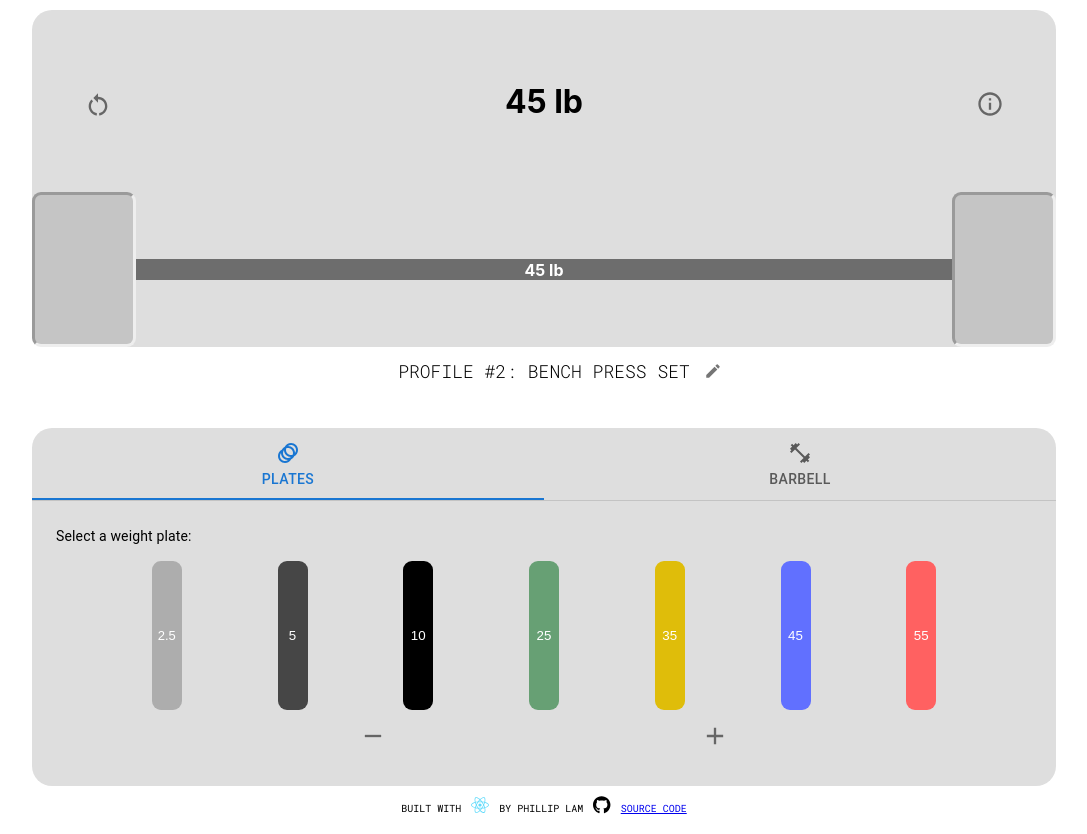
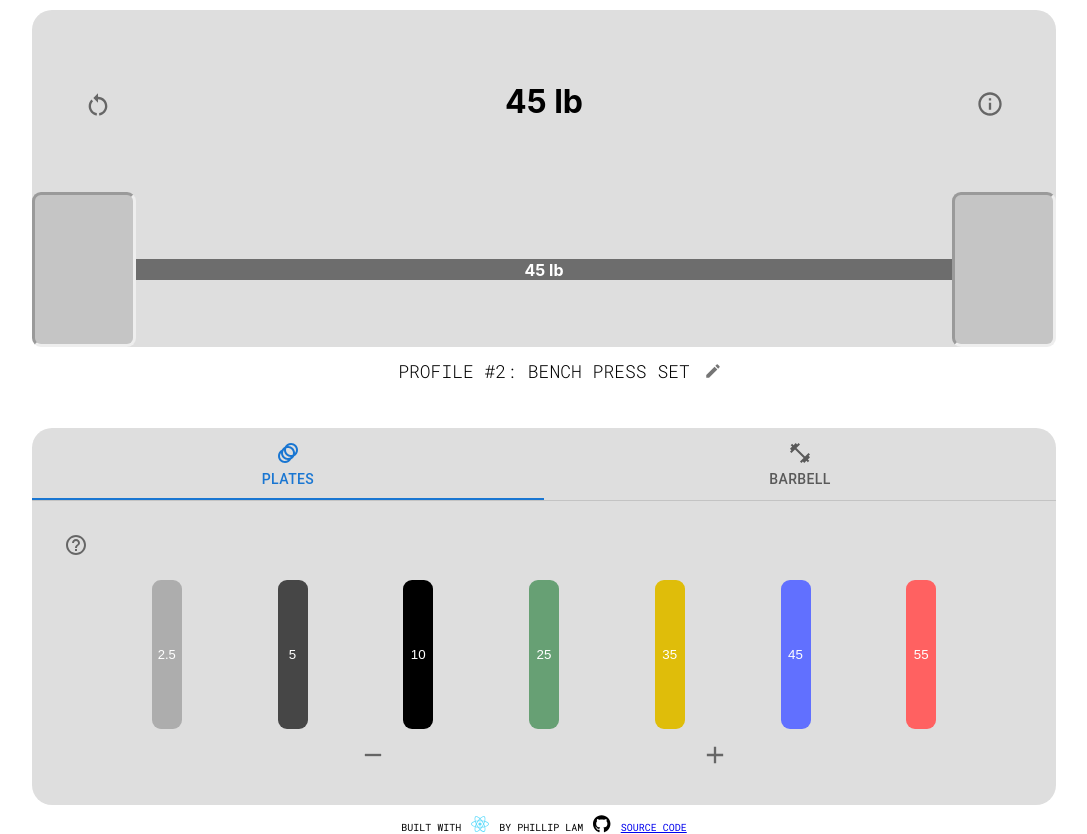
Before and after one commit to philliplam8/barbell-calculator, a React (Create React App) app: page / in a window 1280 px wide. Shown: the whole page, without its empty margins (96-1183 px from the left). Built offline with nearby package versions, Linux system fonts and the light colour scheme.

Commit message:
refactor: abstracted helper text tool tip into component

```diff
--- a/src/components/WeightControls/ControlTabs.js
+++ b/src/components/WeightControls/ControlTabs.js
@@ -7,6 +7,7 @@ import Typography from '@mui/material/Typography';
 import Box from '@mui/material/Box';
 import FitnessCenterIcon from '@mui/icons-material/FitnessCenter';
 import AnimationIcon from '@mui/icons-material/Animation';
+import HelpToolTip from './HelpToolTip';
 import AddPlate from './AddPlate';
 import AddBarbell from './AddBarbell';
 
@@ -54,11 +55,17 @@ export default function ControlTabs() {
                 </Tabs>
             </Box>
             <TabPanel value={value} index={0}>
-                Select a weight plate:
+                <HelpToolTip
+                    title='Select a weight plate and use the - / + buttons to add or remove plates'
+                    ariaLabel='select-plate-instructions'
+                />
                 <AddPlate />
             </TabPanel>
             <TabPanel value={value} index={1}>
-                Select the barbell weight:
+                <HelpToolTip
+                    title='Click on a barbell weight or enter a custom weight'
+                    ariaLabel='barbell-selection-instructions'
+                />
                 <AddBarbell />
             </TabPanel>
         </Box>
--- /dev/null
+++ b/src/components/WeightControls/HelpToolTip.js
@@ -0,0 +1,13 @@
+import Tooltip from '@mui/material/Tooltip';
+import IconButton from '@mui/material/IconButton';
+import HelpOutlineIcon from '@mui/icons-material/HelpOutline';
+
+export default function HelpToolTip(props) {
+    return (
+        <Tooltip title={props.title} placement='right' enterTouchDelay={0} arrow>
+            <IconButton aria-label={props.ariaLabel}>
+                <HelpOutlineIcon fontSize='inherit' />
+            </IconButton>
+        </Tooltip>
+    );
+}
```
